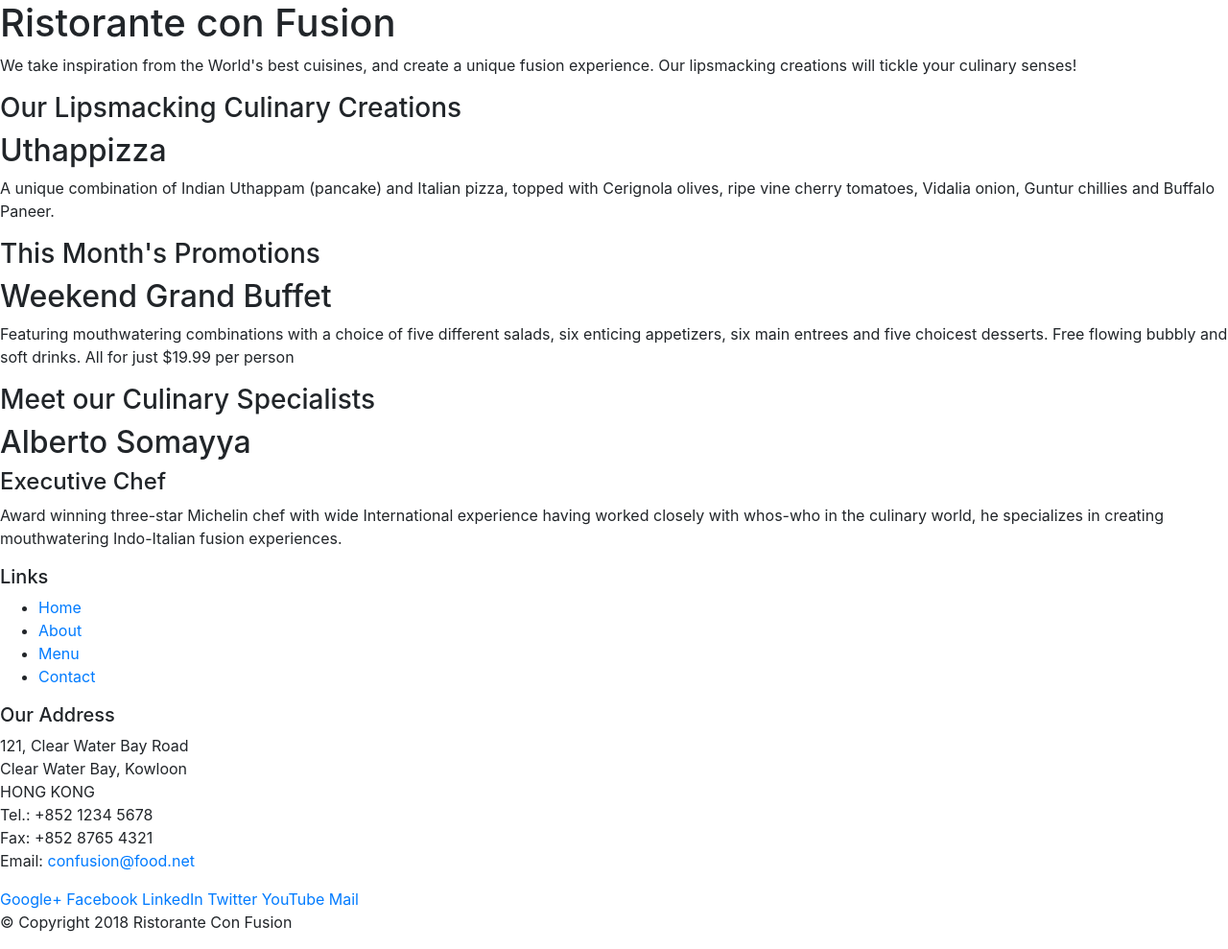
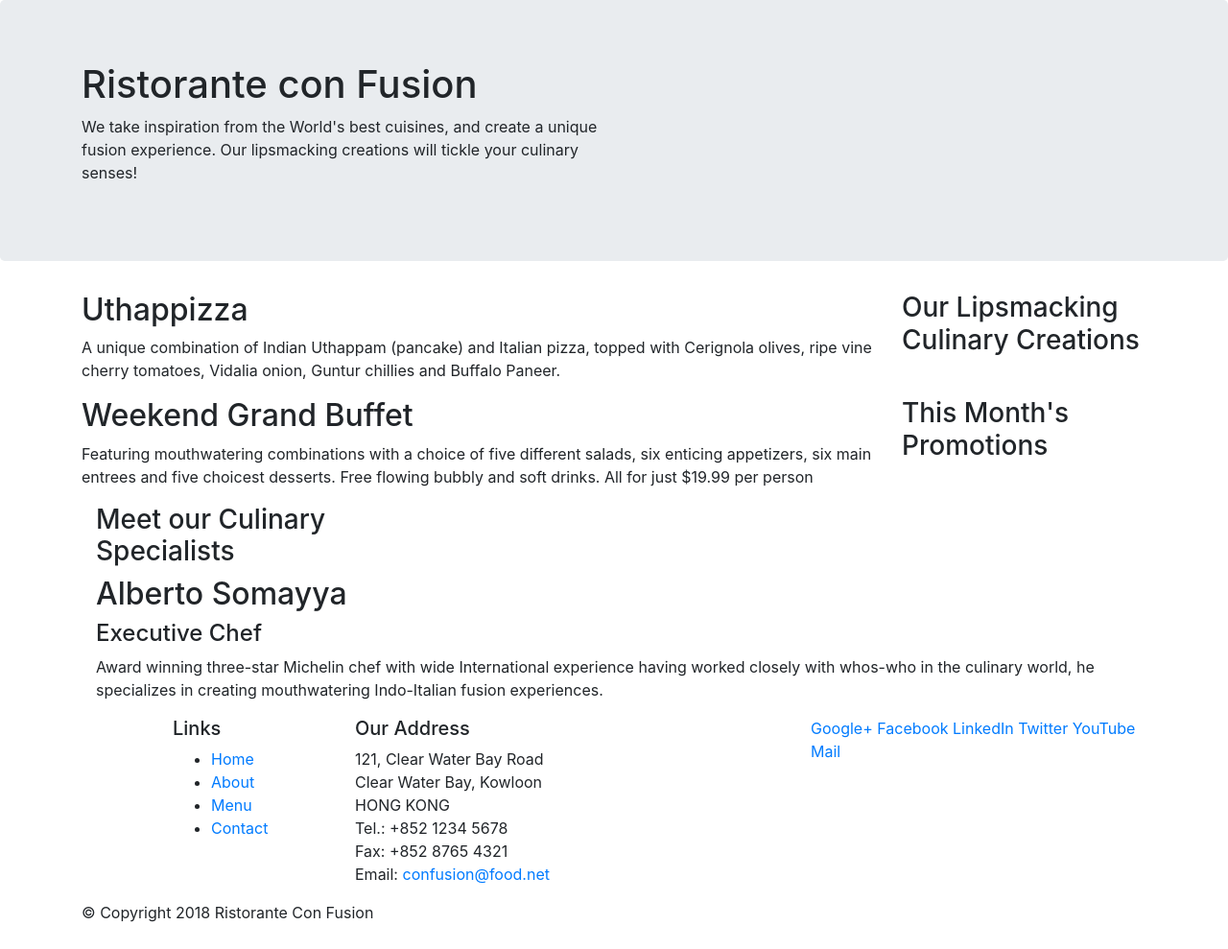
Before and after one commit to Fahad032/coursera-bootstrap, a website: page index.html in a window 1280 px wide. Shown: the whole page at 96% size. Drawn offline with nearby package versions, Linux system fonts and the light colour scheme.

Commit message:
bootstrap grid exercise part-1

```diff
--- a/index.html
+++ b/index.html
@@ -9,46 +9,47 @@
 </head>
 <body>
 
-    <header>
-        <div>
-            <div>
-                <div>
+    <header class="jumbotron">
+        <div class="container">
+            <div class="row">
+                <div class="col-12 col-sm-6">
                     <h1>Ristorante con Fusion</h1>
                     <p>We take inspiration from the World's best cuisines, and create a unique fusion experience. Our lipsmacking creations will tickle your culinary senses!</p>
                 </div>
-                <div>
+                <div class="col-12 col-sm">
+                    <!-- we will display logo here later.-->
                 </div>
             </div>
         </div>
     </header>
 
-    <div>
-        <div>
-            <div>
+    <div class="container">
+        <div class="row">
+            <div class="col-12 col-sm-4 order-sm-last col-md-3">
                 <h3>Our Lipsmacking Culinary Creations</h3>
             </div>
-            <div>
+            <div class="col-12 col-sm order-sm-first col-md">
                 <h2>Uthappizza</h2>
                 <p>A unique combination of Indian Uthappam (pancake) and Italian pizza, topped with Cerignola olives, ripe vine cherry tomatoes, Vidalia onion, Guntur chillies and Buffalo Paneer.</p>
             </div>
         </div>
 
 
-        <div>
-            <div>
+        <div class="row">
+            <div class="col-12 col-sm-4 order-sm-last col-md-3">
                 <h3>This Month's Promotions</h3>
             </div>
-            <div>
+            <div class="col-12 col-sm order-sm-first col-md">
                 <h2>Weekend Grand Buffet</h2>
                 <p>Featuring mouthwatering combinations with a choice of five different salads, six enticing appetizers, six main entrees and five choicest desserts. Free flowing bubbly and soft drinks. All for just $19.99 per person </p>
             </div>
         </div>
 
         <div>
-            <div>
+            <div class="col-12 col-sm-4 order-sm-last col-md-3">
                 <h3>Meet our Culinary Specialists</h3>
             </div>
-            <div>
+            <div class="col-12 col-sm order-sm-first col-md">
                 <h2>Alberto Somayya</h2>
                 <h4>Executive Chef</h4>
                 <p>Award winning three-star Michelin chef with wide International experience having worked closely with whos-who in the culinary world, he specializes in creating mouthwatering Indo-Italian fusion experiences. </p>
@@ -57,9 +58,9 @@
     </div>
 
     <footer>
-        <div>
-            <div>
-                <div>
+        <div class="container">
+            <div class="row">
+                <div class="col-4 offset-1 col-sm-2">
                     <h5>Links</h5>
                     <ul>
                         <li><a href="#">Home</a></li>
@@ -68,7 +69,7 @@
                         <li><a href="#">Contact</a></li>
                     </ul>
                 </div>
-                <div>
+                <div class="col-7 col-sm-5">
                     <h5>Our Address</h5>
                     <address>
 		              121, Clear Water Bay Road<br>
@@ -79,7 +80,7 @@
 		              Email: <a href="mailto:confusion@food.net">confusion@food.net</a>
 		           </address>
                 </div>
-                <div>
+                <div class="col-12 col-sm-4">
                     <div>
                         <a href="http://google.com/+">Google+</a>
                         <a href="http://www.facebook.com/profile.php?id=">Facebook</a>
@@ -90,8 +91,8 @@
                     </div>
                 </div>
            </div>
-           <div>
-                <div>
+           <div class="row">
+                <div class="col-auto">
                     <p>© Copyright 2018 Ristorante Con Fusion</p>
                 </div>
            </div>
```
